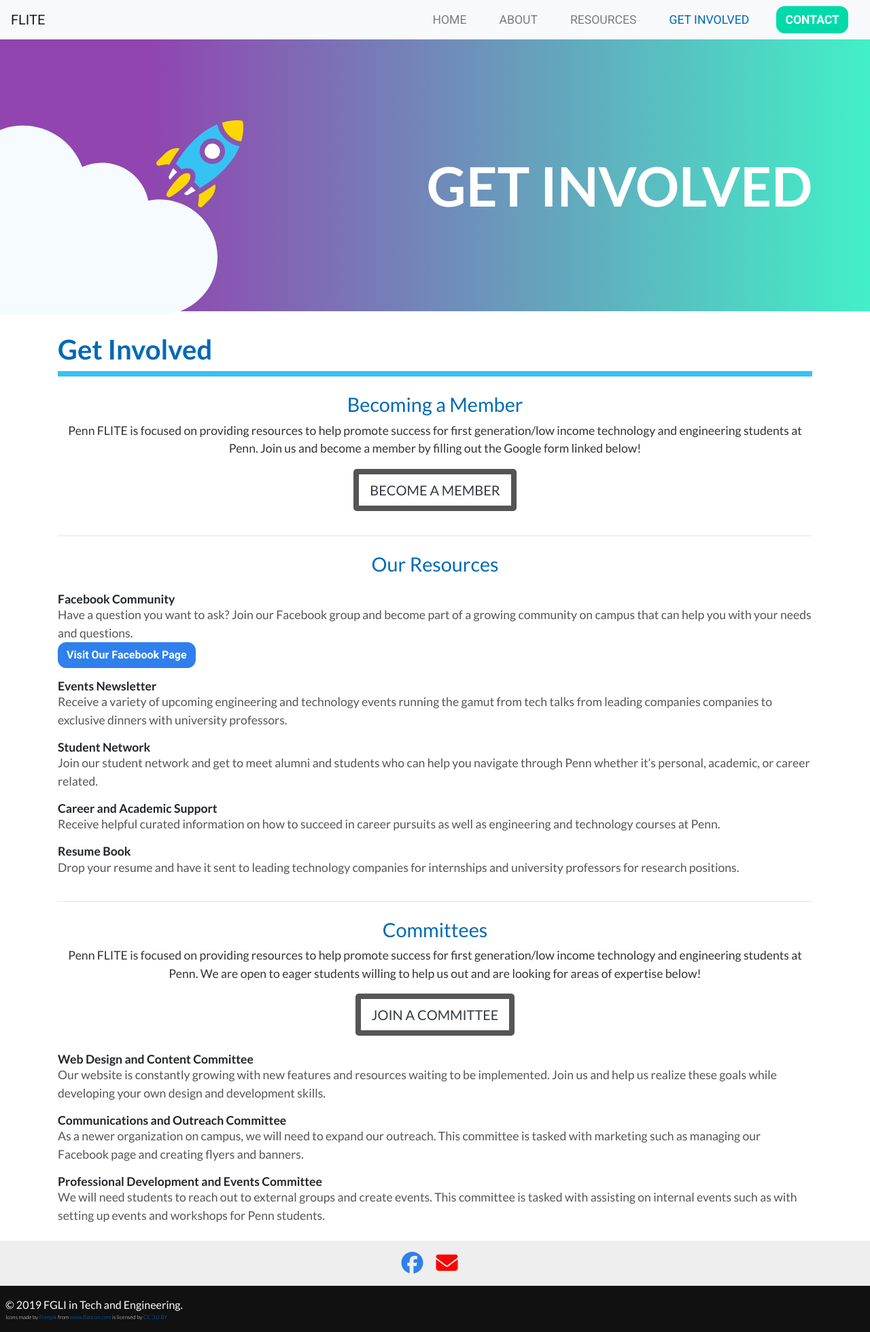
After one commit to jessecui/fgli-tech-website, a PHP site: page /getinvolved.html in a window 1280 px wide. The commit adds this page. Shown: the whole page at 68% size. Run offline with PHP 8.4, Linux system fonts and the light colour scheme; some libraries are stand-ins or nearby versions.

Commit message:
add git involve and rocket images

```diff
--- /dev/null
+++ b/css/getinvolved.css
@@ -0,0 +1,16 @@
+.jumbotron {
+	background: linear-gradient(270deg, #42F0C7 0%, #9045B0 82.81%);
+}
+
+h4 {
+	margin-top: 24px !important;
+}
+
+.content-section {
+  margin-top: 24px;
+  margin-bottom: 24px;
+}
+
+hr {
+	margin-top: 36px;
+}
--- a/css/global.css
+++ b/css/global.css
@@ -25,6 +25,48 @@
 h2 {
   font-weight: 300;
   font-size: 3rem;
+}
+
+h3 {
+  font-size: 2.5rem;
+  color: #0069B6;
+  font-weight: bold;
+}
+
+h4 {
+  margin-top: 36px;
+  font-size: 1.8rem;
+  color: #0069B6;
+  font-weight: 500;
+}
+
+h5 {
+  margin-top: 48px;
+  font-size: 1.8rem;
+  color: #444;
+  font-weight: 500;
+}
+
+h6 {
+  font-size: 1.1rem;
+  font-weight: bold;
+  font-family: Lato;
+  margin-bottom: 0;
+}
+
+p {
+  font-size: 1.1rem;
+  color: #333;
+  font-family: Lato;
+}
+
+.content-section p {
+  color: #555;
+  margin: 0;
+}
+
+.content-section h6 {
+  margin-top: 16px;
 }
 
 /*jumbotron*/
@@ -159,3 +201,18 @@
   font-size: 5rem;
   padding-top: 3vw;
 }
+
+.thick-blue-hr {
+  border: 4px solid #36C2F3;
+  margin-top: 4px;
+}
+
+.center-inside {
+  text-align: center;
+  margin-left: auto;
+  margin-right: auto;
+}
+
+.center-text {
+  text-align: center;
+}
--- /dev/null
+++ b/getinvolved.html
@@ -0,0 +1,110 @@
+<!doctype html>
+<html lang="en">
+<head>
+  <meta charset="utf-8">
+  <meta name="viewport" content="width=device-width, initial-scale=1, shrink-to-fit=no">
+  <meta name="description" content="">
+  <meta name="author" content="Cassandra Li, Jesse Cui">
+  <title>About Us | FGLI in Tech and Engineering</title>
+
+  <link rel="stylesheet" href="https://stackpath.bootstrapcdn.com/bootstrap/4.3.1/css/bootstrap.min.css" integrity="sha384-ggOyR0iXCbMQv3Xipma34MD+dH/1fQ784/j6cY/iJTQUOhcWr7x9JvoRxT2MZw1T" crossorigin="anonymous">
+  <link href="https://fonts.googleapis.com/css?family=Lato:300,400,700|Roboto:400,500,700,900&display=swap" rel="stylesheet">
+  <link href="./css/getinvolved.css" rel="stylesheet">
+  <link href="./css/global.css" rel="stylesheet">
+</head>
+<body>
+  <header>
+    <nav class="navbar navbar-expand-lg navbar-light bg-light">
+      <a class="navbar-brand" href="#">FLITE</a>
+      <button class="navbar-toggler" type="button" data-toggle="collapse" data-target="#navbarNav" aria-controls="navbarNav" aria-expanded="false" aria-label="Toggle navigation">
+        <span class="navbar-toggler-icon"></span>
+      </button>
+      <div class="collapse navbar-collapse" id="navbarNav">
+        <ul class="navbar-nav ml-auto">
+          <li class="nav-item px-3">
+            <a class="nav-link" href="index.html">HOME</a>
+          </li>
+          <li class="nav-item px-3">
+            <a class="nav-link" href="aboutus.html">ABOUT</a>
+          </li>
+          <li class="nav-item px-3">
+            <a class="nav-link" href="#">RESOURCES</a>
+          </li>
+          <li class="nav-item px-3 active">
+            <a class="nav-link" href="getinvolved.html">GET INVOLVED<span class="sr-only">(current)</span></a>
+          </li>
+        </ul>
+        <form class="form-inline my-3 my-lg-0 px-3">
+          <button class="btn btn-success btn-teal my-3 my-sm-0" type="submit">CONTACT</button>
+        </form>
+      </div>
+    </nav>
+  </header>
+
+  <main role="main">
+    <div class="jumbotron jumbotron-fluid">
+      <img id="cloud" src="./img/svg/cloud.svg"/>
+      <img id="rocket" src="./img/svg/rocket_3.svg"/>
+      <div class="container banner-text">
+        <h1 class="single-header">GET INVOLVED</h1>
+      </div>
+    </div>
+    <div class="container">
+      <h3>Get Involved</h3>
+      <hr class="thick-blue-hr">
+      <div class="center-inside">
+        <h4>Becoming a Member</h4>
+        <p>
+          Penn FLITE is focused on providing resources to help promote success for first generation/low income technology and engineering students at Penn. Join us and become a member by filling out the Google form linked below!
+        </p>
+        <button type="button" class="btn btn-lg btn-outline-dark btn-thick">BECOME A MEMBER</button>
+      </div>
+      <hr>
+      <h4 class="center-text">Our Resources</h4>
+      <div class="content-section">
+        <h6 id="first-resource">Facebook Community</h6>
+        <p>Have a question you want to ask? Join our Facebook group and become part of a growing community on campus that can help you with your needs and questions.</p>
+        <a class="btn btn-primary btn-light-blue" href="aboutus.html" role="button">Visit Our Facebook Page</a>
+        <h6>Events Newsletter</h6>
+        <p>Receive a variety of upcoming engineering and technology events running the gamut from tech talks from leading companies companies to exclusive dinners with university professors.</p>
+        <h6>Student Network</h6>
+        <p>Join our student network and get to meet alumni and students who can help you navigate through Penn whether it’s personal, academic, or career related.</p>
+        <h6>Career and Academic Support</h6>
+        <p>Receive helpful curated information on how to succeed in career pursuits as well as engineering and technology courses at Penn.</p>
+        <h6>Resume Book</h6>
+        <p>Drop your resume and have it sent to leading technology companies for internships and university professors for research positions.</p>
+      </div>
+      <hr>
+      <div class="center-inside">
+        <h4>Committees</h4>
+        <p>
+          Penn FLITE is focused on providing resources to help promote success for first generation/low income technology and engineering students at Penn. We are open to eager students willing to help us out and are looking for areas of expertise below!
+        </p>
+        <button type="button" class="btn btn-lg btn-outline-dark btn-thick">JOIN A COMMITTEE</button>
+      </div>
+      <div class="content-section">
+        <h6>Web Design and Content Committee</h6>
+        <p>Our website is constantly growing with new features and resources waiting to be implemented. Join us and help us realize these goals while developing your own design and development skills.</p>
+        <h6>Communications and Outreach Committee</h6>
+        <p>As a newer organization on campus, we will need to expand our outreach. This committee is tasked with marketing such as managing our Facebook page and creating flyers and banners.</p>
+        <h6>Professional Development and Events Committee</h6>
+        <p>We will need students to reach out to external groups and create events. This committee is tasked with assisting on internal events such as with setting up events and workshops for Penn students.</p>
+      </div>
+    </div>
+    <footer class="container">
+      <div class="social-links">
+        <i class="fab fa-facebook fa-2x"></i>
+        <i class="fas fa-envelope fa-2x"></i>
+      </div>
+      <div class="bottom-row">
+        <p>&copy; 2019 FGLI in Tech and Engineering. </p>
+        <p id="attribution">Icons made by <a href="https://www.flaticon.com/authors/freepik" title="Freepik">Freepik</a> from <a href="https://www.flaticon.com/"             title="Flaticon">www.flaticon.com</a> is licensed by <a href="http://creativecommons.org/licenses/by/3.0/"             title="Creative Commons BY 3.0" target="_blank">CC 3.0 BY</a></p>
+      </div>
+    </footer>
+  </main>
+  <script src="https://code.jquery.com/jquery-3.3.1.slim.min.js" integrity="sha384-q8i/X+965DzO0rT7abK41JStQIAqVgRVzpbzo5smXKp4YfRvH+8abtTE1Pi6jizo" crossorigin="anonymous"></script>
+  <script src="https://cdnjs.cloudflare.com/ajax/libs/popper.js/1.14.7/umd/popper.min.js" integrity="sha384-UO2eT0CpHqdSJQ6hJty5KVphtPhzWj9WO1clHTMGa3JDZwrnQq4sF86dIHNDz0W1" crossorigin="anonymous"></script>
+  <script src="https://stackpath.bootstrapcdn.com/bootstrap/4.3.1/js/bootstrap.min.js" integrity="sha384-JjSmVgyd0p3pXB1rRibZUAYoIIy6OrQ6VrjIEaFf/nJGzIxFDsf4x0xIM+B07jRM" crossorigin="anonymous"></script>
+  <script src="https://kit.fontawesome.com/16c7829366.js"></script>
+</body>
+</html>
--- a/index.html
+++ b/index.html
@@ -31,7 +31,7 @@
             <a class="nav-link" href="#">RESOURCES</a>
           </li>
           <li class="nav-item px-3">
-            <a class="nav-link" href="#">GET INVOLVED</a>
+            <a class="nav-link" href="getinvolved.html">GET INVOLVED</a>
           </li>
         </ul>
         <form class="form-inline my-3 my-lg-0 px-3">
```
Also changed, not shown: aboutus.html (+4 -4 lines), css/about.css (+0 -38 lines), img/svg/rocket_3.svg (added), img/svg/rocket_4.svg (added), img/svg/rocket_5.svg (added), 1 other file.
